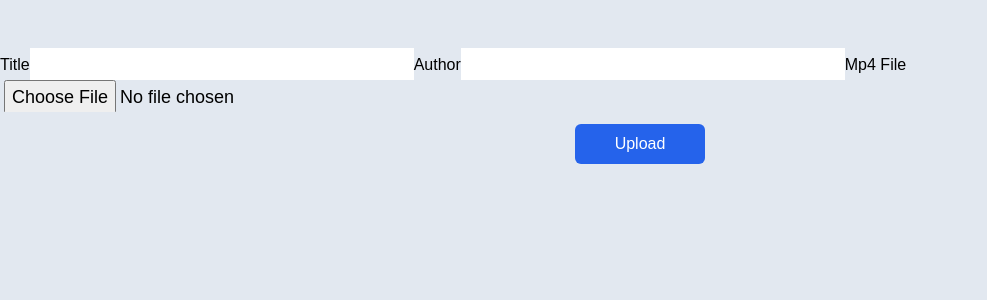
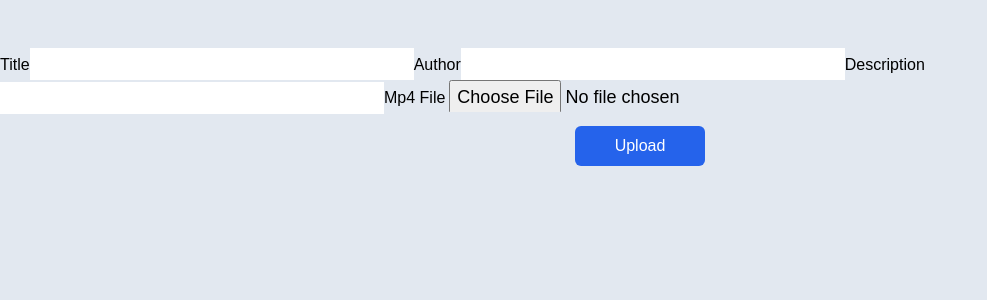
Before and after one commit to brutus64/youtube-clone, a React (Vite) app in the folder frontend/: page /upload in a window 1280 px wide. Shown: the top 300 px of the page, without its empty margins (0-987 px from the left). Built offline with nearby package versions, Linux system fonts and the light colour scheme; no server answers.

Commit message:
Upload change

```diff
--- a/frontend/src/components/Upload.tsx
+++ b/frontend/src/components/Upload.tsx
@@ -3,6 +3,7 @@ import axios from "axios";
 const Upload = () => {
     const [title, setTitle] = useState<string>("");
     const [author, setAuthor] = useState<string>("");
+    const [description, setDescription] = useState<string>(""); // optional
     const [mp4File, setMp4File] = useState<File | null>(null);
     const [errMsg, setErrMsg] = useState<string | null>(null);
     const [resMsg, setResMsg] = useState<string | null>(null);
@@ -19,6 +20,7 @@ const Upload = () => {
         const formData = new FormData();
         formData.append('title',title);
         formData.append('author',author);
+        formData.append('description',description);
         formData.append('mp4File',mp4File);
         const config = {
             headers: {
@@ -53,6 +55,14 @@ const Upload = () => {
                         onChange={(e)=>setAuthor(e.target.value)}
                         value={author}
                     />
+                    <label htmlFor="description">Description</label>
+                    <input
+                        type="text"
+                        id="upload-description"
+                        name="description"
+                        onChange={(e)=>setDescription(e.target.value)}
+                        value={description}
+                    />
                     <label htmlFor="mp4File">Mp4 File</label>
                     <input
                         type="file"
```
Also changed, not shown: 1 other file (tests, documents, lock files or other folders).
